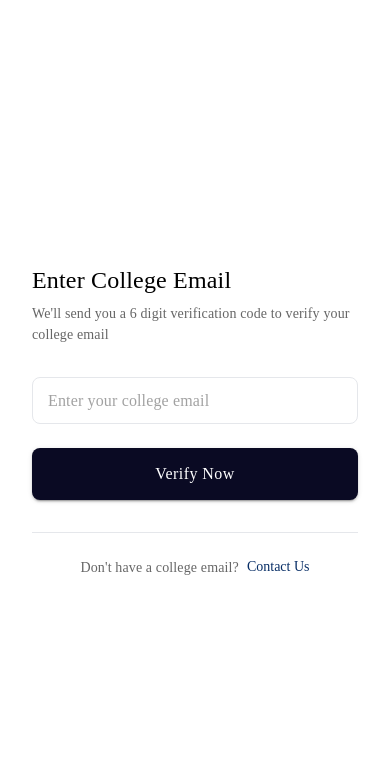
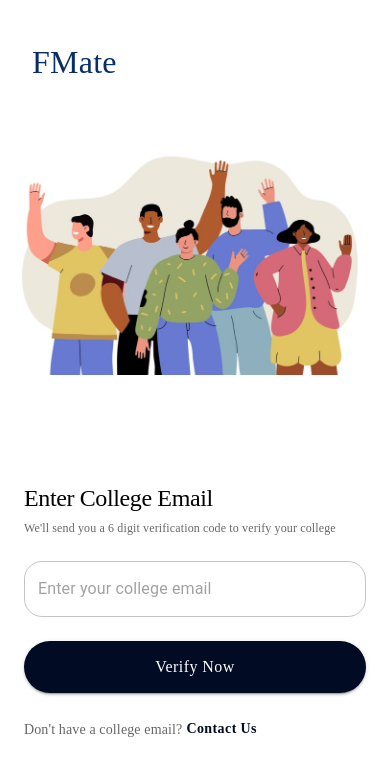
Before and after one commit to Anjaliicode/FMate, a React (Vite) app: page /emailverification in a window 390 px wide. Shown: the top 776 px of the page. Built offline with nearby package versions, Linux system fonts and the light colour scheme.

Commit message:
fixed mobile view Styling - EmailVerificationPage

```diff
--- a/src/components/EmailVerificationPage.jsx
+++ b/src/components/EmailVerificationPage.jsx
@@ -1,32 +1,33 @@
 import React from "react";
-import { Box, Typography, TextField, Button, Link } from "@mui/material";
+import { Box, Typography, Button, TextField } from "@mui/material";
 import email from "../assets/email.png";
 import { useNavigate } from "react-router-dom";
 
-const EmailVerificationPage = () => {
+const VerificationCodePage = () => {
   const navigate = useNavigate();
-  function verifyhandle() {
-    navigate("/verificationcode");
-  }
+
+  const handleVerify = () => {
+    navigate("/verification");
+  };
+
   return (
     <Box
       sx={{
         height: "100vh",
         display: "flex",
+        flexDirection: { xs: "column", md: "row" },
         backgroundColor: "#ffffff",
-            overflow: "hidden",
-            // border: "2px solid black",
+        overflow: {md:"hidden"},
       }}
     >
       {/* Left Section with Logo and Image */}
       <Box
         sx={{
-              flex: { xs: "1", md: "0.5" },
-              display: { xs: "none", md: "flex" },
+          flex: { xs: "0 0 auto", md: "0.5" },
+          display: "flex",
           flexDirection: "column",
-              // p: 4,
           position: "relative",
-              border: "2px solid black",
+          height: { xs: "45vh", md: "100vh" },
         }}
       >
         <Typography
@@ -34,7 +35,7 @@ const EmailVerificationPage = () => {
           sx={{
             fontFamily: "Poppins",
             fontWeight: 500,
-                fontSize: "40px",
+            fontSize: { xs: "32px", md: "40px" },
             lineHeight: "60px",
             color: "#082E66",
             p: 4,
@@ -46,122 +47,119 @@ const EmailVerificationPage = () => {
         <Box
           sx={{
             display: "flex",
-                alignItems: "flex-end",
-                justifyContent: "flex-end",
+            alignItems: { xs: "center", md: "flex-end" },
+            justifyContent: { xs: "center", md: "flex-end" },
             height: "100%",
             width: "100%",
             position: "relative",
-                // top:"60px",
-                right: "70px",
+            right: { xs: 0, md: "70px" },
+            pb: { xs: 2, md: 0 },
           }}
         >
           <img
             src={email}
-                alt="Students waving"
+            alt="Students illustration"
             style={{
               width: "90%",
-                  maxHeight: "100vh",
-                  objectFit: "cover",
+              maxHeight: "100%",
+              objectFit: "contain",
             }}
           />
         </Box>
       </Box>
 
-          {/* Right Section with Verification Code */}
-
+      {/* Right Section with Email Input */}
       <Box
         sx={{
-            flex: { xs: 1, md: 1 },
+          flex: 1,
           display: "flex",
           flexDirection: "column",
-            justifyContent: "center",
-            maxWidth: { xs: "100%", md: "500px" },
-            px: { xs: 4, md: 8 },
-            py: 4,
+          justifyContent: {xs:"center",md:"start"},
+          alignItems: "center",
+          px: { xs: 3, md: 4 },
+          py: { xs: 13, md: 14 },
+
+          maxWidth: { xs: "100%", md: "50%" },
         }}
       >
-          <Box>
+        <Box
+          sx={{
+            width: "100%",
+            maxWidth: "400px",
+            display: "flex",
+            flexDirection: "column",
+            alignItems: "flex-start",
+          }}
+        >
           <Typography
-              variant="h4"
+            variant="h1"
             sx={{
               fontFamily: "Poppins",
               fontWeight: 500,
-                fontSize: { xs: "24px", md: "32px" },
-                lineHeight: 1.2,
+              fontSize: { xs: "24px", md: "35px" },
+              textAlign: "center",
               mb: 1,
-                color: "#000000",
             }}
           >
             Enter College Email
           </Typography>
 
           <Typography
+            variant="body2"
             sx={{
               fontFamily: "Poppins",
-                fontWeight: 400,
-                fontSize: "14px",
-                lineHeight: 1.5,
-                color: "#666666",
-                mb: 4,
+              color: "text.secondary",
+              // textAlign: "center",
+              mb: 3,
+              fontSize: "12px",
             }}
           >
-              We'll send you a 6 digit verification code to verify your college email
+            We'll send you a 6 digit verification code to verify your college
           </Typography>
 
           <TextField
             fullWidth
             variant="outlined"
+            size="medium"
             placeholder="Enter your college email"
             sx={{
               mb: 3,
-                "& .MuiOutlinedInput-root": {
-                  borderRadius: "8px",
-                  backgroundColor: "#fff",
-                  "& fieldset": {
-                    borderColor: "#E5E7EB",
-                  },
-                  "&:hover fieldset": {
-                    borderColor: "#E5E7EB",
-                  },
-                },
-                "& .MuiOutlinedInput-input": {
-                  padding: "12px 16px",
-                  fontFamily: "Poppins",
-                },
+              '& .MuiOutlinedInput-root': {
+                borderRadius: '18px',
+                backgroundColor: '#fff',
+              }
             }}
           />
 
           <Button
             variant="contained"
+            onClick={handleVerify}
             fullWidth
-              onClick={verifyhandle}
             sx={{
-                backgroundColor: "#0A0A23",
+              backgroundColor: "#010C24",
               color: "#fff",
-                borderRadius: "8px",
+              borderRadius: "30px",
               py: 1.5,
               textTransform: "none",
               fontFamily: "Poppins",
               fontWeight: 500,
               fontSize: "16px",
-                "&:hover": {
+              mb: 3,
+              maxWidth: {sx:"100%",md:"200px"},
+              '&:hover': {
                 backgroundColor: "#2A2A43",
-                },
-                mb: 4,
+              }
             }}
           >
             Verify Now
           </Button>
 
-            {/* Bottom text with link */}
           <Box
             sx={{
               display: "flex",
+              gap: 0.5,
               alignItems: "center",
               justifyContent: "center",
-                gap: 1,
-                borderTop: "1px solid #E5E7EB",
-                pt: 3,
             }}
           >
             <Typography
@@ -173,213 +171,29 @@ const EmailVerificationPage = () => {
             >
               Don't have a college email?
             </Typography>
-              <Link
+            <Button
               href="#"
               sx={{
                 fontFamily: "Poppins",
                 fontSize: "14px",
-                  color: "#082E66",
-                  textDecoration: "none",
-                  fontWeight: 500,
-                  "&:hover": {
+                color: "#010C24",
+                textTransform: "none",
+                fontWeight: 600,
+                p: 0,
+                minWidth: "auto",
+                '&:hover': {
+                  backgroundColor: "transparent",
                   textDecoration: "underline",
-                  },
+                }
               }}
             >
               Contact Us
-              </Link>
+            </Button>
           </Box>
         </Box>
       </Box>
     </Box>
-    // <Box
-    //   sx={{
-    //     minHeight: "100vh",
-    //     display: "flex",
-    //     flexDirection: "column",
-    //     backgroundColor: "#ffffff",
-    //   }}
-    // >
-    //   {/* Top Navigation Bar */}
-    //   <Box
-    //     sx={{
-    //       display: "flex",
-    //       justifyContent: "space-between",
-    //       alignItems: "center",
-    //       px: { xs: 2, md: 4 },
-    //       py: 2,
-    //       borderBottom: "1px solid #E5E7EB",
-    //     }}
-    //   >
-    //     <Typography
-    //       variant="h6"
-    //       sx={{
-    //         fontFamily: "Poppins",
-    //         fontWeight: 500,
-    //         fontSize: "24px",
-    //         color: "#082E66",
-    //       }}
-    //     >
-    //       FMate
-    //     </Typography>
-    //   </Box>
-
-    //   {/* Main Content */}
-    //   <Box
-    //     sx={{
-    //       flex: 1,
-    //       display: "flex",
-    //       overflow: "hidden",
-    //     }}
-    //   >
-    //     {/* Left Section with Image */}
-    //     <Box
-    //       sx={{
-    //         flex: 1,
-    //         display: { xs: "none", md: "flex" },
-    //         alignItems: "center",
-    //         justifyContent: "center",
-    //         p: 4,
-    //       }}
-    //     >
-    //       <img
-    //         src={email}
-    //         alt="Students waving"
-    //         style={{
-    //           width: "100%",
-    //           maxWidth: "500px",
-    //           height: "auto",
-    //           objectFit: "contain",
-    //         }}
-    //       />
-    //     </Box>
-
-    //     {/* Right Section with Form */}
-    //     <Box
-    //       sx={{
-    //         flex: { xs: 1, md: 1 },
-    //         display: "flex",
-    //         flexDirection: "column",
-    //         justifyContent: "center",
-    //         maxWidth: { xs: "100%", md: "500px" },
-    //         px: { xs: 4, md: 8 },
-    //         py: 4,
-    //       }}
-    //     >
-    //       <Box>
-    //         <Typography
-    //           variant="h4"
-    //           sx={{
-    //             fontFamily: "Poppins",
-    //             fontWeight: 500,
-    //             fontSize: { xs: "24px", md: "32px" },
-    //             lineHeight: 1.2,
-    //             mb: 1,
-    //             color: "#000000",
-    //           }}
-    //         >
-    //           Enter College Email
-    //         </Typography>
-
-    //         <Typography
-    //           sx={{
-    //             fontFamily: "Poppins",
-    //             fontWeight: 400,
-    //             fontSize: "14px",
-    //             lineHeight: 1.5,
-    //             color: "#666666",
-    //             mb: 4,
-    //           }}
-    //         >
-    //           We'll send you a 6 digit verification code to verify your college email
-    //         </Typography>
-
-    //         <TextField
-    //           fullWidth
-    //           variant="outlined"
-    //           placeholder="Enter your college email"
-    //           sx={{
-    //             mb: 3,
-    //             "& .MuiOutlinedInput-root": {
-    //               borderRadius: "8px",
-    //               backgroundColor: "#fff",
-    //               "& fieldset": {
-    //                 borderColor: "#E5E7EB",
-    //               },
-    //               "&:hover fieldset": {
-    //                 borderColor: "#E5E7EB",
-    //               },
-    //             },
-    //             "& .MuiOutlinedInput-input": {
-    //               padding: "12px 16px",
-    //               fontFamily: "Poppins",
-    //             },
-    //           }}
-    //         />
-
-    //         <Button
-    //           variant="contained"
-    //           fullWidth
-    //           onClick={verifyhandle}
-    //           sx={{
-    //             backgroundColor: "#0A0A23",
-    //             color: "#fff",
-    //             borderRadius: "8px",
-    //             py: 1.5,
-    //             textTransform: "none",
-    //             fontFamily: "Poppins",
-    //             fontWeight: 500,
-    //             fontSize: "16px",
-    //             "&:hover": {
-    //               backgroundColor: "#2A2A43",
-    //             },
-    //             mb: 4,
-    //           }}
-    //         >
-    //           Verify Now
-    //         </Button>
-
-    //         {/* Bottom text with link */}
-    //         <Box
-    //           sx={{
-    //             display: "flex",
-    //             alignItems: "center",
-    //             justifyContent: "center",
-    //             gap: 1,
-    //             borderTop: "1px solid #E5E7EB",
-    //             pt: 3,
-    //           }}
-    //         >
-    //           <Typography
-    //             sx={{
-    //               fontFamily: "Poppins",
-    //               fontSize: "14px",
-    //               color: "#666666",
-    //             }}
-    //           >
-    //             Don't have a college email?
-    //           </Typography>
-    //           <Link
-    //             href="#"
-    //             sx={{
-    //               fontFamily: "Poppins",
-    //               fontSize: "14px",
-    //               color: "#082E66",
-    //               textDecoration: "none",
-    //               fontWeight: 500,
-    //               "&:hover": {
-    //                 textDecoration: "underline",
-    //               },
-    //             }}
-    //           >
-    //             Contact Us
-    //           </Link>
-    //         </Box>
-    //       </Box>
-    //     </Box>
-    //   </Box>
-    // </Box>
   );
 };
 
-export default EmailVerificationPage;
+export default VerificationCodePage;
```
Lines whose indentation alone changed are shown as unchanged.
